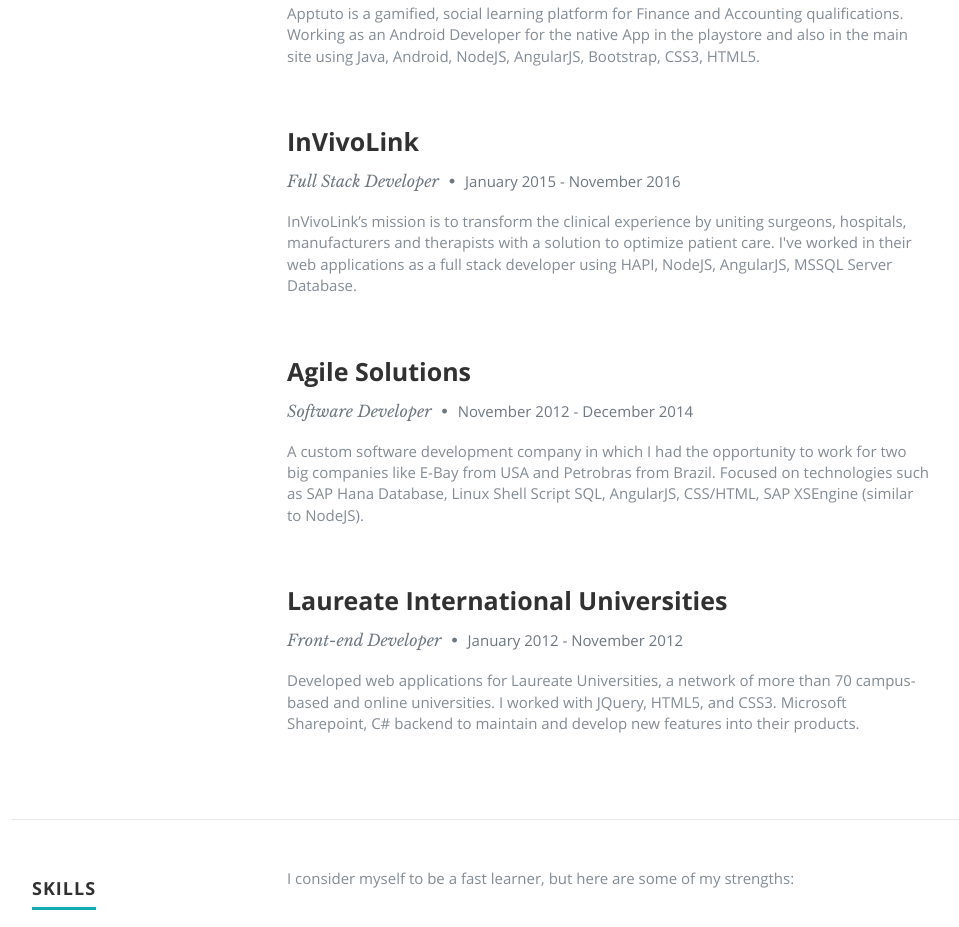
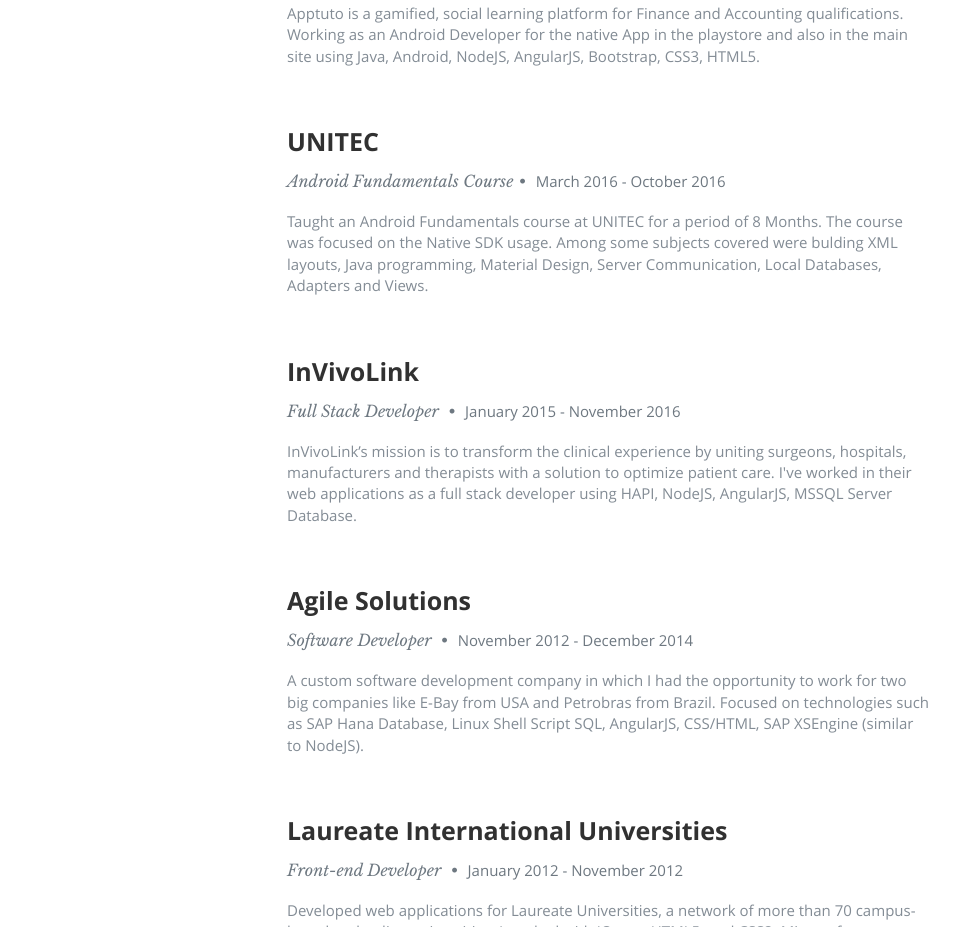
Before and after one commit to gcerrato/CV, a plain HTML site: page index.html in a window 1280 px wide. Shown: the part 1838-2765 px from the top of the page, without its empty margins (118-1077 px from the left). Drawn offline with nearby package versions, Linux system fonts and the light colour scheme.

Commit message:
added unitec

```diff
--- a/index.html
+++ b/index.html
@@ -213,6 +213,24 @@
                             Apptuto is a gamified, social learning platform for Finance and Accounting qualifications. Working as an Android Developer
                             for the native App in the playstore and also in the main site using Java, Android, NodeJS, AngularJS,
                             Bootstrap, CSS3, HTML5.
+                        </p>
+                        <br>
+
+                    </div>
+
+                </div>
+                <!-- item end -->
+                 <div class="row item">
+
+                    <div class="twelve columns">
+
+                        <h3>UNITEC</h3>
+                        <p class="info">Android Fundamentals Course<span>&bull;</span> <em class="date">March 2016 - October 2016</em></p>
+
+                        <p>
+                            Taught an Android Fundamentals course at UNITEC for a period of 8 Months. The course was focused on the Native SDK usage.
+                            Among some subjects covered were bulding XML layouts, Java programming, Material Design, Server Communication, Local Databases,
+                            Adapters and Views.
                         </p>
                         <br>
 
```
